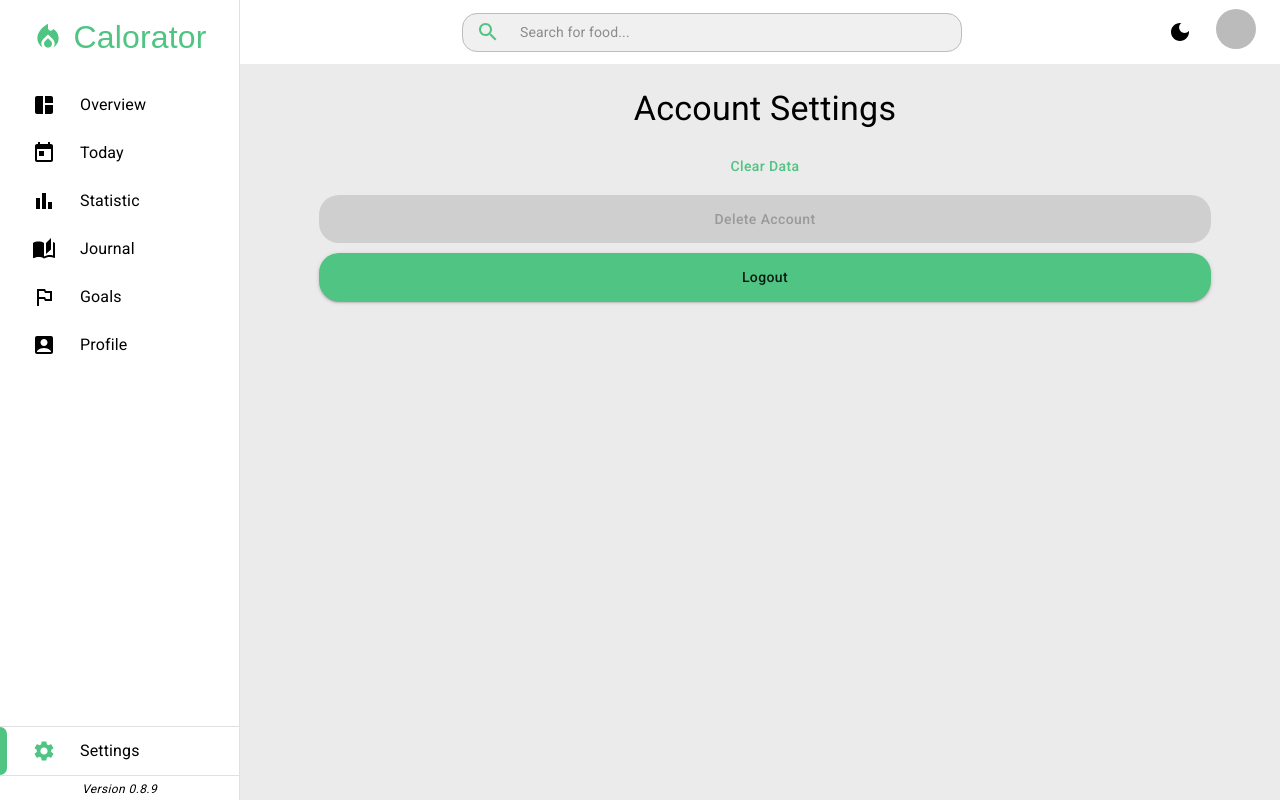
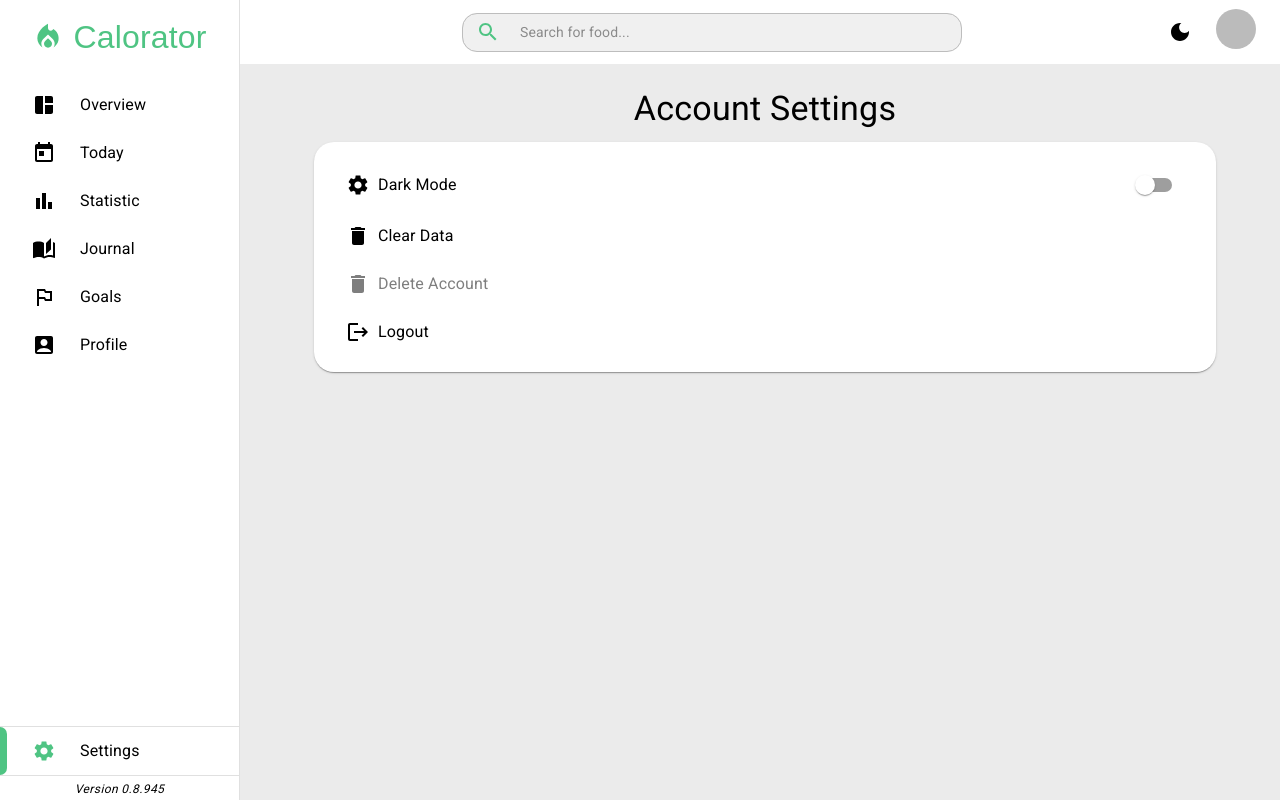
Before and after one commit to j-tran90/calorator, a React (Vite) app: page /settings in a window 1280 px wide. Built offline with nearby package versions, Linux system fonts and the light colour scheme; no server answers; sample sign-in values are in the browser's storage.

Commit message:
first ui commit

```diff
--- /dev/null
+++ b/src/components/navigation/BackButton.jsx
@@ -0,0 +1,23 @@
+import React from "react";
+import { useNavigate } from "react-router-dom";
+import { Button } from "@mui/material";
+import { ArrowBackIos } from "@mui/icons-material";
+
+const BackButton = ({ sx = {} }) => {
+  const navigate = useNavigate();
+
+  return (
+    <Button
+      variant='outlined'
+      startIcon={<ArrowBackIos />}
+      onClick={() => navigate(-1)}
+      sx={{
+        marginBottom: 1,
+        border: "0px",
+        ...sx, // Allow custom styles to be passed
+      }}
+    ></Button>
+  );
+};
+
+export default BackButton;
--- a/src/components/navigation/ResponsiveDrawer.jsx
+++ b/src/components/navigation/ResponsiveDrawer.jsx
@@ -79,7 +79,7 @@ function ResponsiveDrawer(props) {
       <Divider sx={{ width: "100%" }} />
       <Box>
         <Typography variant='caption' sx={{ fontStyle: "italic" }}>
-          Version 0.8.9
+          Version 0.8.945
         </Typography>
       </Box>
     </Box>
--- a/src/components/pages/Goals.jsx
+++ b/src/components/pages/Goals.jsx
@@ -10,6 +10,7 @@ import {
   Grid2,
   Divider,
   Stack,
+  Paper,
 } from "@mui/material";
 import { useEffect, useState } from "react";
 import SetTargetButton from "../buttons/SetTargetButton";
@@ -46,7 +47,6 @@ export default function Goals() {
   const boxStyles = {
     textAlign: "left",
     p: 2,
-    borderRadius: "8px",
     overflow: "hidden",
   };
 
@@ -147,7 +147,7 @@ export default function Goals() {
       <Box sx={{ pb: 2 }}>
         <Grid2 container>
           <Grid2 size={{ xs: 6 }} sx={{ pl: 2 }}>
-            <Header headText='Your Targets' />
+            <Header headText='Your Plans' />
           </Grid2>
           <Grid2
             size={{ xs: 6 }}
@@ -174,6 +174,8 @@ export default function Goals() {
       ) : (
         <>
           <Stack
+            component={Paper}
+            sx={{ borderRadius: "20px", m: 1, p: { xs: 1, md: 2 } }}
             divider={<Divider sx={{ bgcolor: "#d3d3d3", height: "1px" }} />}
             spacing={0}
           >
--- a/src/components/pages/Profile.jsx
+++ b/src/components/pages/Profile.jsx
@@ -45,6 +45,7 @@ import Header from "../navigation/Header";
 import User from "../layouts/User";
 import { Type } from "react-swipeable-list";
 import { useNavigate } from "react-router-dom";
+import BackButton from "../navigation/BackButton";
 
 export default function Profile() {
   const { currentUser } = useAuth();
@@ -201,7 +202,7 @@ export default function Profile() {
 
   const cardStyles = {
     borderRadius: "20px",
-    width: "115px",
+    width: { xxs: "105px", xs: "120px" },
     height: "100px",
     display: "flex",
     flexDirection: "column",
@@ -219,25 +220,33 @@ export default function Profile() {
     color: "#777777",
   };
 
+  // Shared styles for ListItem components
+  const listItemStyles = (isDisabled) => ({
+    "&:hover": {
+      backgroundColor: isDisabled ? "inherit" : "rgba(0, 0, 0, 0.08)",
+    },
+    opacity: isDisabled ? 0.5 : 1,
+    cursor: isDisabled ? "not-allowed" : "pointer",
+  });
+
   const navigate = useNavigate();
 
   return (
     <>
       <Box sx={{ pb: 2 }}>
         <Grid2 container>
-          <Grid2 size={{ xs: 8 }} sx={{ pl: 2 }}>
-            <Header headText='Profile' />
-          </Grid2>
           <Grid2
             size={{ xs: 4 }}
             sx={{
-              pr: 2,
               display: "flex",
-              flexDirection: "column",
-              justifyContent: "flex-end",
-              textAlign: "right",
+              flexDirection: "row",
+              justifyContent: "left",
             }}
-          ></Grid2>
+          >
+            {" "}
+            <BackButton />{" "}
+          </Grid2>{" "}
+          <Grid2 size={{ xs: 8 }} sx={{ pl: 2 }}></Grid2>
         </Grid2>
       </Box>
 
@@ -322,13 +331,13 @@ export default function Profile() {
           {/* Account Settings */}
           <ListItem
             onClick={() => navigate("/settings")}
-            sx={{
-              "&:hover": {
-                backgroundColor: "#f5f5f5",
-              },
-            }}
+            sx={listItemStyles(false)}
           >
-            <Settings sx={{ mr: 1 }} />
+            <Settings
+              sx={{
+                mr: 1,
+              }}
+            />
             <ListItemText primary='Account Settings' />
             <ListItemIcon sx={{ minWidth: "auto" }}>
               <ArrowForwardIos fontSize='small' />
@@ -377,30 +386,39 @@ export default function Profile() {
         Link Accounts
       </Typography>
       <Card sx={{ borderRadius: "20px", m: 1, p: { xs: 1, md: 2 } }}>
-        <Box sx={{ p: 2, textAlign: "center" }}>
-          <Button
+        <List>
+          {/* Link Email */}
+          <ListItem
+            onClick={handleLinkEmail}
             disabled={linkedAccounts.includes("password")}
-            variant='contained'
-            onClick={handleLinkEmail}
-            sx={{ mr: 2 }}
+            sx={listItemStyles(linkedAccounts.includes("password"))}
           >
             <MailOutline sx={{ mr: 1 }} />
-            {linkedAccounts.includes("password")
-              ? "Linked to Email"
-              : "Link Email"}
-          </Button>
+            <ListItemText
+              primary={
+                linkedAccounts.includes("password")
+                  ? "Linked to Email"
+                  : "Link Email"
+              }
+            />
+          </ListItem>
 
-          <Button
+          {/* Link Google */}
+          <ListItem
+            onClick={handleLinkGoogle}
             disabled={linkedAccounts.includes("google.com")}
-            variant='contained'
-            onClick={handleLinkGoogle}
+            sx={listItemStyles(linkedAccounts.includes("google.com"))}
           >
             <Google sx={{ mr: 1 }} />
-            {linkedAccounts.includes("google.com")
-              ? "Linked to Google"
-              : "Link Google"}
-          </Button>
-        </Box>
+            <ListItemText
+              primary={
+                linkedAccounts.includes("google.com")
+                  ? "Linked to Google"
+                  : "Link Google"
+              }
+            />
+          </ListItem>
+        </List>
       </Card>
 
       <Snackbar
--- a/src/components/pages/Settings.jsx
+++ b/src/components/pages/Settings.jsx
@@ -1,14 +1,34 @@
-import React, { useState } from "react";
+import React, { useState, useContext } from "react";
 import { useAuth } from "../../contexts/AuthContext";
 import { useNavigate } from "react-router-dom";
-import { Button, Typography, Box, Stack } from "@mui/material";
-import { useTheme } from "@mui/material/styles";
+import {
+  Box,
+  Typography,
+  List,
+  ListItem,
+  ListItemText,
+  ListItemIcon,
+  Switch,
+  Snackbar,
+  Alert,
+  Paper,
+} from "@mui/material";
+import { ThemeContext } from "../../contexts/ThemeContext"; // Import ThemeContext
+import SettingsIcon from "@mui/icons-material/Settings";
+import DeleteIcon from "@mui/icons-material/Delete";
+import LogoutIcon from "@mui/icons-material/Logout";
 
 function Settings() {
   const { logout, deleteAccount } = useAuth();
+  const { mode, setMode } = useContext(ThemeContext); // Access ThemeContext
   const [error, setError] = useState("");
+  const [confirmClear, setConfirmClear] = useState(false); // State to toggle confirmation buttons
+  const [snackbar, setSnackbar] = useState({
+    open: false,
+    message: "",
+    severity: "info",
+  }); // Snackbar state
   const redirect = useNavigate();
-  const theme = useTheme();
 
   async function handleLogout() {
     setError("");
@@ -21,22 +41,60 @@ function Settings() {
     }
   }
 
-  const clearLocalStorage = () => {
-    // Show confirmation prompt
-    const confirmClear = window.confirm(
-      "Are you sure you want to clear all localStorage data? This action cannot be undone."
-    );
+  const clearIndexedDB = async () => {
+    // Open the IndexedDB database
+    const request = indexedDB.open("caloratorDB");
 
-    if (confirmClear) {
-      // Clear only specific items
-      localStorage.removeItem(`proteinData-${uid}`);
-      localStorage.removeItem(`calorieData-${uid}`);
-      // Add any other localStorage keys you need to clear
+    request.onsuccess = (event) => {
+      const db = event.target.result;
 
-      alert("LocalStorage has been cleared.");
-    } else {
-      alert("Clear action canceled.");
-    }
+      // Check if there are any object stores
+      if (db.objectStoreNames.length === 0) {
+        setSnackbar({
+          open: true,
+          message: "No data to clear in IndexedDB.",
+          severity: "info",
+        });
+        setConfirmClear(false); // Reset button state
+        return;
+      }
+
+      // Get all object stores and clear them
+      const transaction = db.transaction(db.objectStoreNames, "readwrite");
+      db.objectStoreNames.forEach((storeName) => {
+        const objectStore = transaction.objectStore(storeName);
+        objectStore.clear();
+      });
+
+      transaction.oncomplete = () => {
+        setSnackbar({
+          open: true,
+          message: "IndexedDB data has been cleared.",
+          severity: "success",
+        });
+        setConfirmClear(false); // Reset button state
+      };
+
+      transaction.onerror = () => {
+        setSnackbar({
+          open: true,
+          message: "Failed to clear IndexedDB data.",
+          severity: "error",
+        });
+      };
+    };
+
+    request.onerror = () => {
+      setSnackbar({
+        open: true,
+        message: "Failed to open IndexedDB.",
+        severity: "error",
+      });
+    };
+  };
+
+  const handleCloseSnackbar = () => {
+    setSnackbar((prev) => ({ ...prev, open: false }));
   };
 
   return (
@@ -44,7 +102,6 @@ function Settings() {
       sx={{
         textAlign: "center",
         padding: "20px",
-        color: theme.palette.text.primary,
       }}
     >
       <Typography variant='h4' gutterBottom>
@@ -57,34 +114,84 @@ function Settings() {
         </Typography>
       )}
 
-      <Stack>
-        <Button onClick={clearLocalStorage}>Clear Data</Button>
-        <Button
-          disabled
-          variant='contained'
-          onClick={deleteAccount}
+      {/* Settings List */}
+      <List
+        component={Paper}
+        sx={{ borderRadius: "20px", p: { xs: 1, md: 2 } }}
+      >
+        {/* Dark Mode Toggle */}
+        <ListItem
           sx={{
-            backgroundColor: theme.palette.mode === "dark" ? "darkred" : "red",
-            color: theme.palette.text.primary,
             "&:hover": {
-              backgroundColor:
-                theme.palette.mode === "dark" ? "maroon" : "darkred",
+              backgroundColor: "#f5f5f5",
             },
-            margin: "5px",
           }}
         >
-          Delete Account
-        </Button>{" "}
-        <Button
-          variant='contained'
+          <SettingsIcon sx={{ mr: 1 }} />
+          <ListItemText primary='Dark Mode' />
+          <Switch
+            checked={mode === "dark"}
+            onChange={() => setMode(mode === "light" ? "dark" : "light")}
+          />
+        </ListItem>
+
+        {/* Clear Data */}
+        <ListItem
+          onClick={() => setConfirmClear(true)}
+          sx={{
+            "&:hover": {
+              backgroundColor: "#f5f5f5",
+            },
+          }}
+        >
+          <DeleteIcon sx={{ mr: 1 }} />
+          <ListItemText primary='Clear Data' />
+        </ListItem>
+
+        {/* Delete Account */}
+        <ListItem
+          disabled
+          sx={{
+            opacity: 0.5,
+            cursor: "not-allowed",
+            "&:hover": {
+              backgroundColor: "inherit",
+            },
+          }}
+        >
+          <DeleteIcon sx={{ mr: 1 }} />
+          <ListItemText primary='Delete Account' />
+        </ListItem>
+
+        {/* Logout */}
+        <ListItem
           onClick={handleLogout}
           sx={{
-            margin: "5px",
+            "&:hover": {
+              backgroundColor: "#f5f5f5",
+            },
           }}
         >
-          Logout
-        </Button>
-      </Stack>
+          <LogoutIcon sx={{ mr: 1 }} />
+          <ListItemText primary='Logout' />
+        </ListItem>
+      </List>
+
+      {/* Snackbar for alerts */}
+      <Snackbar
+        open={snackbar.open}
+        autoHideDuration={4000}
+        onClose={handleCloseSnackbar}
+        anchorOrigin={{ vertical: "bottom", horizontal: "center" }}
+      >
+        <Alert
+          onClose={handleCloseSnackbar}
+          severity={snackbar.severity}
+          sx={{ width: "100%" }}
+        >
+          {snackbar.message}
+        </Alert>
+      </Snackbar>
     </Box>
   );
 }
--- a/src/contexts/ThemeContext.jsx
+++ b/src/contexts/ThemeContext.jsx
@@ -38,6 +38,16 @@ const ThemeProviderComponent = ({ children }) => {
             },
           },
         },
+        breakpoints: {
+          values: {
+            xxs: 0,
+            xs: 430,
+            sm: 600,
+            md: 900,
+            lg: 1200,
+            xl: 1536,
+          },
+        },
       }),
     [mode]
   );
```
Also changed, not shown: src/components/ProviderLogin.jsx (+13 -9 lines).
